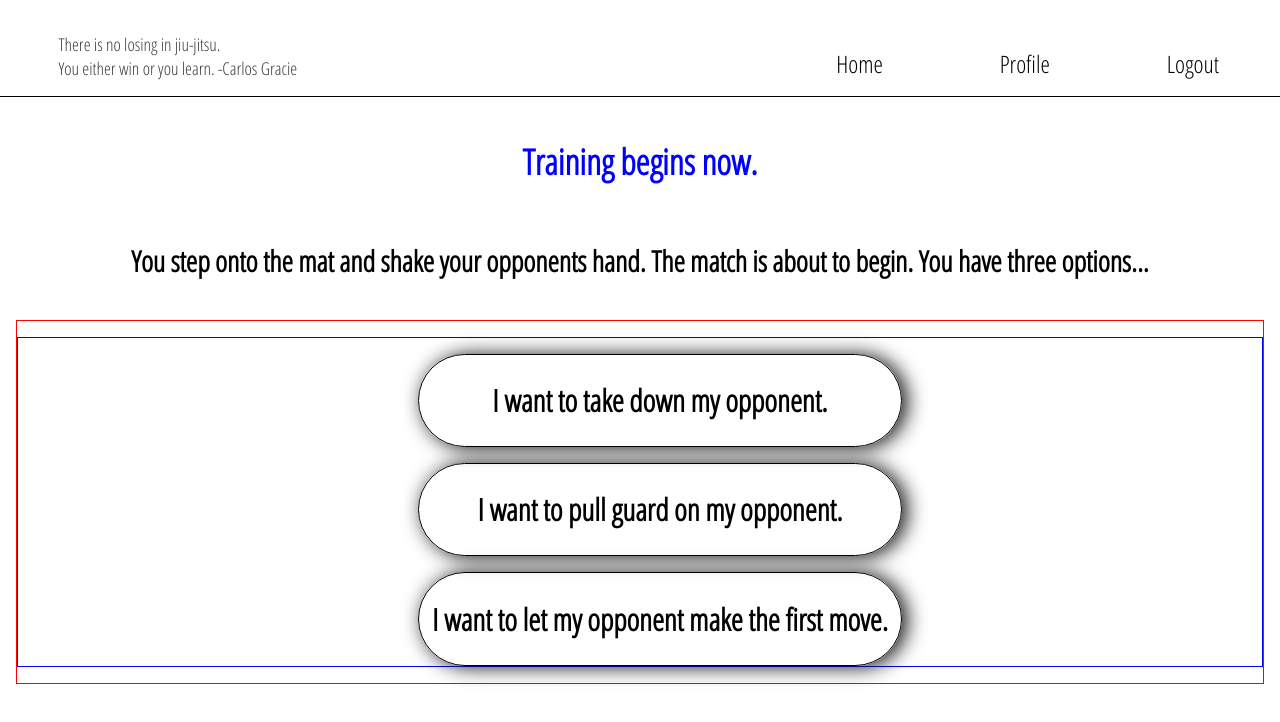
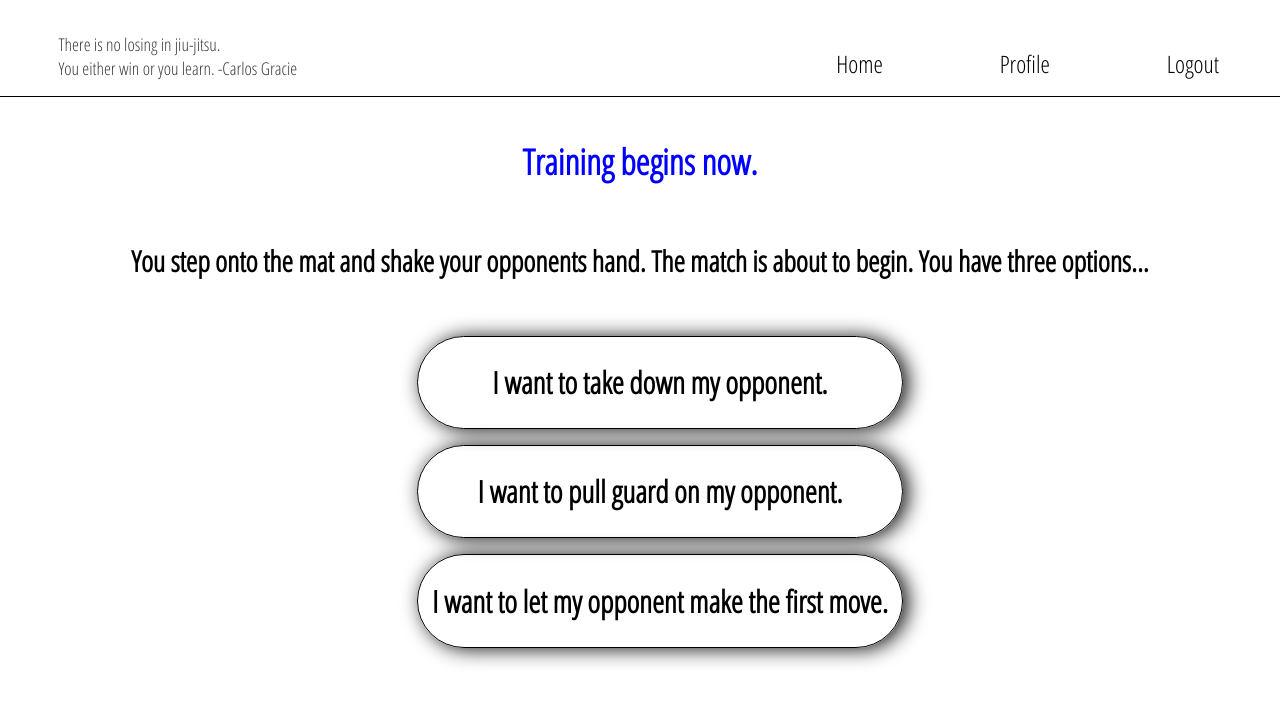
Before and after one commit to taylorhh5/Jiu-Jitsu, a React (Create React App) app in the folder app/: page /simulation in a window 1280 px wide. Shown: the top 722 px of the page. Built offline with nearby package versions, Linux system fonts and the light colour scheme.

Commit message:
Added margin to signup button

```diff
--- a/app/src/Register.scss
+++ b/app/src/Register.scss
@@ -74,6 +74,7 @@ text-align: center;
     text-align: center;
     margin: 0 auto;
     font-size: 1.5rem;
+    margin-top: 1rem;
   }
   :hover {
     cursor: pointer;
--- a/app/src/Simulation.scss
+++ b/app/src/Simulation.scss
@@ -45,7 +45,6 @@ padding:0rem;
 .sim-move{
     display: flex;
     flex-direction: column;
-    border: 1px solid blue;
 
 
     font-family: "Open Sans Condensed", sans-serif;
@@ -86,7 +85,6 @@ font-size: 1.9rem;
     }
 }
 .sim-move-container{
-border: 1px solid red;
 
 }
 // a{
```
